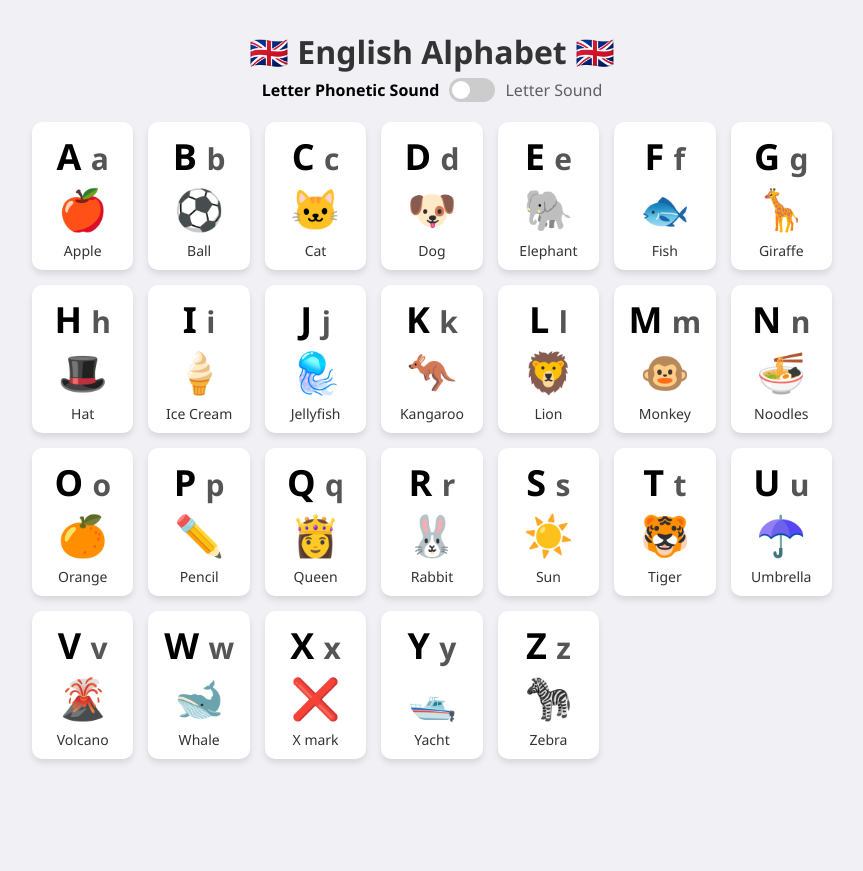
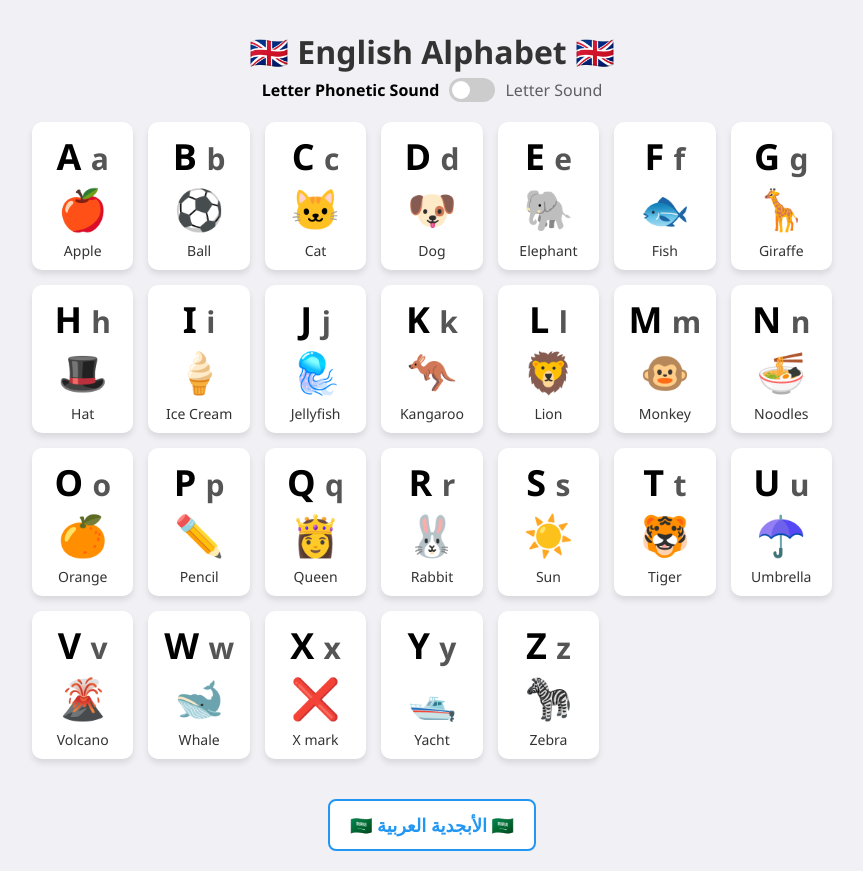
Before and after one commit to ahmed-nabil-elagder/alphabet, a plain HTML site: page index.html in a window 1280 px wide. Shown: the whole page, without its empty margins (208-1071 px from the left). Before the commit the page ends 840 px from the top, so only its background shows below. Drawn offline with Linux system fonts and the light colour scheme.

Commit message:
connect the pages

```diff
--- a/index.html
+++ b/index.html
@@ -129,6 +129,25 @@
       color: #333;
       margin-top: 5px;
     }
+
+    .external-link {
+      display: inline-block;
+      margin-top: 40px;
+      padding: 12px 20px;
+      font-size: 18px;
+      color: #2196F3;
+      background-color: #ffffff;
+      border: 2px solid #2196F3;
+      border-radius: 8px;
+      text-decoration: none;
+      font-weight: bold;
+      transition: background-color 0.3s, color 0.3s;
+    }
+
+    .external-link:hover {
+      background-color: #2196F3;
+      color: #fff;
+    }
   </style>
 </head>
 <body>
@@ -145,6 +164,10 @@
 </div>
 
 <div class="container" id="cards-container"></div>
+
+<a href="index_ar.html" class="external-link">
+  🇸🇦 الأبجدية العربية 🇸🇦
+</a>
 
 <script>
   const alphabetData = [
```
Also changed, not shown: index_ar.html (+23 -0 lines).
